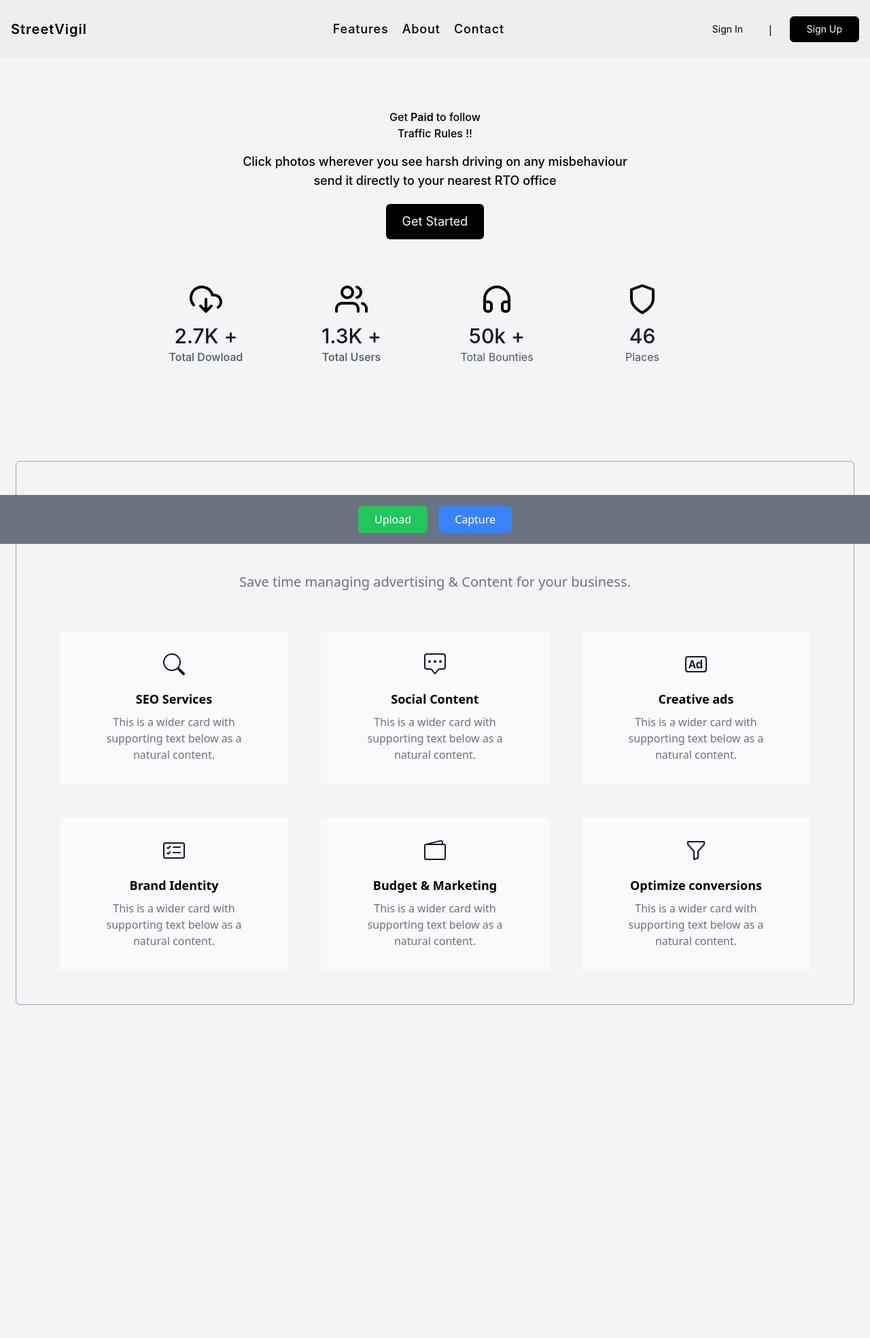
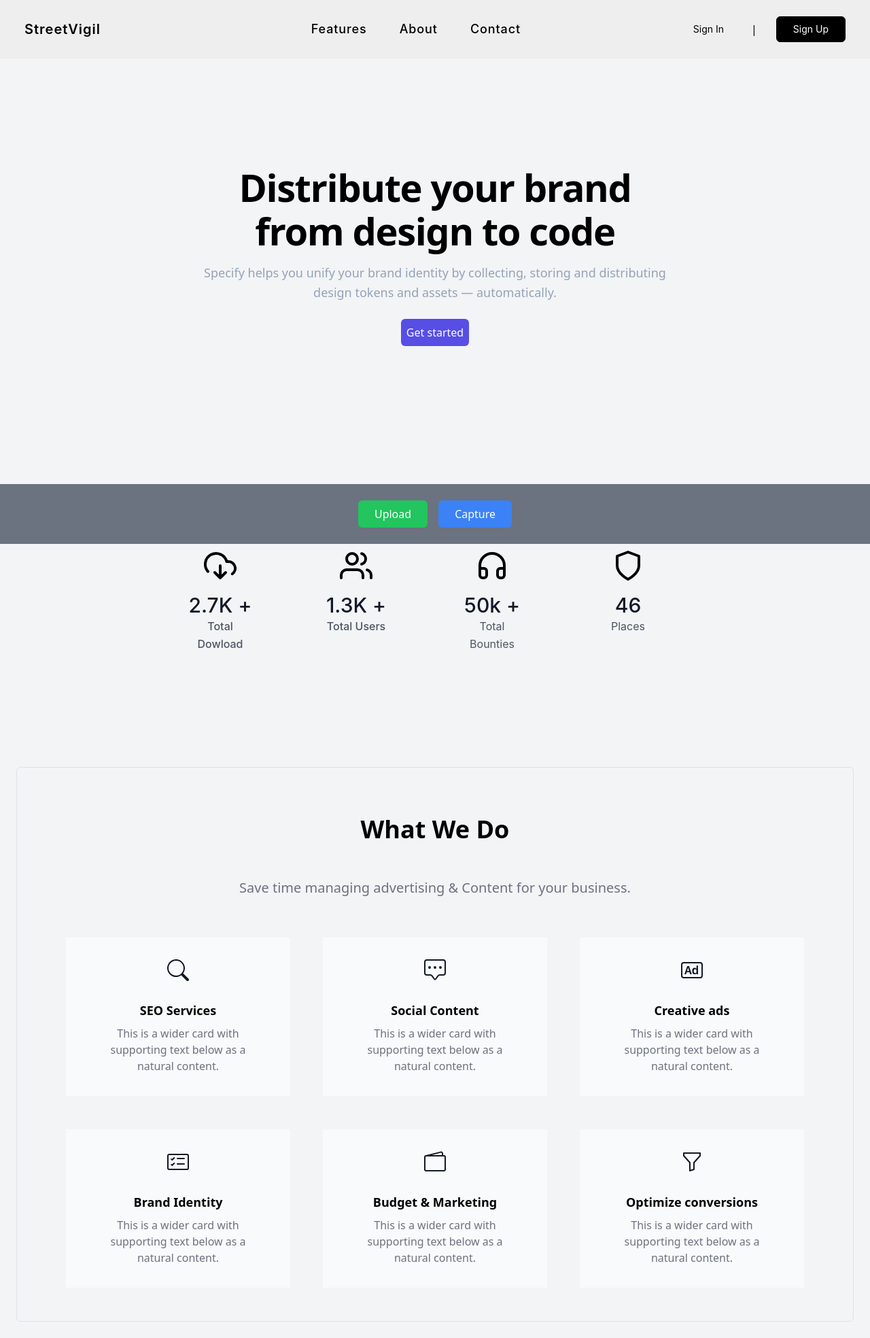
Before and after one commit to VedantS73/StreetVigil, a Django app: page /streetvigil/ in a window 1280 px wide. Shown: the whole page at 68% size. Before the commit the page ends 1478 px from the top, so only its background shows below. Run offline with Django 4.2, Linux system fonts and the light colour scheme; some libraries are stand-ins or nearby versions.

Commit message:
fixed templates

```diff
--- a/streetvigil/models.py
+++ b/streetvigil/models.py
@@ -24,7 +24,7 @@ class CapturedImage(models.Model):
     longitude = models.FloatField(null=True, blank=True)
     verified = models.BooleanField(default=False )
     status = models.CharField(max_length=4, default='P')
-    rewards = models.IntegerField(default=0)
+    rewards = models.FloatField(default=0)
     created_at = models.DateTimeField(default=timezone.now)
 
 
--- a/streetvigil/static/css/dist/styles.css
+++ b/streetvigil/static/css/dist/styles.css
@@ -711,6 +711,10 @@ video {
   margin-top: 0.5rem;
 }
 
+.mt-3 {
+  margin-top: 0.75rem;
+}
+
 .mt-32 {
   margin-top: 8rem;
 }
@@ -787,6 +779,27 @@ video {
   height: 50%;
 }
 
+.h-2\/3 {
+  height: 66.666667%;
+}
+
+.h-3\/4 {
+  height: 75%;
+}
+
+.h-\[80vh\] {
+  height: 80vh;
+}
+
+.h-fit {
+  height: -moz-fit-content;
+  height: fit-content;
+}
+
+.min-h-screen {
+  min-height: 100vh;
+}
+
 .w-1\/2 {
   width: 50%;
 }
@@ -795,50 +808,34 @@ video {
   width: 3rem;
 }
 
-.w-3\/5 {
-  width: 60%;
-}
-
 .w-4 {
   width: 1rem;
 }
 
+.w-4\/5 {
+  width: 80%;
+}
+
 .w-full {
   width: 100%;
 }
 
-.w-3\/4 {
-  width: 75%;
-}
-
-.w-\[20\%\] {
-  width: 20%;
-}
-
-.w-20 {
-  width: 5rem;
-}
-
-.w-\[50\%\] {
-  width: 50%;
-}
-
-.w-1\/5 {
-  width: 20%;
-}
-
-.w-2\/5 {
-  width: 40%;
-}
-
-.w-4\/5 {
-  width: 80%;
+.w-\[90vw\] {
+  width: 90vw;
+}
+
+.w-screen {
+  width: 100vw;
 }
 
 .max-w-4xl {
   max-width: 56rem;
 }
 
+.max-w-\[43rem\] {
+  max-width: 43rem;
+}
+
 .max-w-full {
   max-width: 100%;
 }
@@ -912,6 +914,10 @@ video {
   justify-content: space-around;
 }
 
+.gap-10 {
+  gap: 2.5rem;
+}
+
 .gap-3 {
   gap: 0.75rem;
 }
@@ -924,8 +930,12 @@ video {
   gap: 1.25rem;
 }
 
-.gap-10 {
-  gap: 2.5rem;
+.gap-20 {
+  gap: 5rem;
+}
+
+.gap-2 {
+  gap: 0.5rem;
 }
 
 .space-x-3 > :not([hidden]) ~ :not([hidden]) {
@@ -1078,6 +1079,10 @@ video {
   background-color: rgb(79 70 229 / var(--tw-bg-opacity));
 }
 
+.bg-indigo-600\/95 {
+  background-color: rgb(79 70 229 / 0.95);
+}
+
 .bg-red-500 {
   --tw-bg-opacity: 1;
   background-color: rgb(239 68 68 / var(--tw-bg-opacity));
@@ -1127,12 +1131,12 @@ video {
   padding: 2rem;
 }
 
-.p-3 {
-  padding: 0.75rem;
-}
-
-.p-10 {
-  padding: 2.5rem;
+.p-2 {
+  padding: 0.5rem;
+}
+
+.p-0 {
+  padding: 0px;
 }
 
 .px-10 {
@@ -1195,9 +1204,9 @@ video {
   padding-bottom: 2rem;
 }
 
-.py-10 {
-  padding-top: 2.5rem;
-  padding-bottom: 2.5rem;
+.py-5 {
+  padding-top: 1.25rem;
+  padding-bottom: 1.25rem;
 }
 
 .pb-2 {
@@ -1307,8 +1324,24 @@ video {
   line-height: 1.25;
 }
 
+.leading-loose {
+  line-height: 2;
+}
+
+.leading-5 {
+  line-height: 1.25rem;
+}
+
+.leading-10 {
+  line-height: 2.5rem;
+}
+
 .tracking-normal {
   letter-spacing: 0em;
+}
+
+.tracking-tight {
+  letter-spacing: -0.025em;
 }
 
 .tracking-wider {
@@ -1358,6 +1391,16 @@ video {
 .text-red-500 {
   --tw-text-opacity: 1;
   color: rgb(239 68 68 / var(--tw-text-opacity));
+}
+
+.text-slate-400 {
+  --tw-text-opacity: 1;
+  color: rgb(148 163 184 / var(--tw-text-opacity));
+}
+
+.text-slate-900 {
+  --tw-text-opacity: 1;
+  color: rgb(15 23 42 / var(--tw-text-opacity));
 }
 
 .text-transparent {
@@ -1395,6 +1438,12 @@ video {
   transition-duration: 150ms;
 }
 
+.transition-colors {
+  transition-property: color, background-color, border-color, text-decoration-color, fill, stroke;
+  transition-timing-function: cubic-bezier(0.4, 0, 0.2, 1);
+  transition-duration: 150ms;
+}
+
 .duration-300 {
   transition-duration: 300ms;
 }
@@ -1545,6 +1589,14 @@ video {
     height: 100vh;
   }
 
+  .md\:h-\[70vh\] {
+    height: 70vh;
+  }
+
+  .md\:min-h-screen {
+    min-height: 100vh;
+  }
+
   .md\:w-1\/2 {
     width: 50%;
   }
@@ -1581,8 +1625,16 @@ video {
     flex-direction: column;
   }
 
+  .md\:items-center {
+    align-items: center;
+  }
+
   .md\:gap-20 {
     gap: 5rem;
+  }
+
+  .md\:gap-5 {
+    gap: 1.25rem;
   }
 
   .md\:px-16 {
@@ -1590,18 +1642,45 @@ video {
     padding-right: 4rem;
   }
 
+  .md\:py-10 {
+    padding-top: 2.5rem;
+    padding-bottom: 2.5rem;
+  }
+
+  .md\:px-5 {
+    padding-left: 1.25rem;
+    padding-right: 1.25rem;
+  }
+
+  .md\:py-3 {
+    padding-top: 0.75rem;
+    padding-bottom: 0.75rem;
+  }
+
   .md\:pb-0 {
     padding-bottom: 0px;
   }
 
   .md\:pt-16 {
     padding-top: 4rem;
+  }
+
+  .md\:pt-8 {
+    padding-top: 2rem;
   }
 
   .md\:text-2xl {
     font-size: 1.5rem;
     line-height: 2rem;
   }
+
+  .md\:text-\[3\.5rem\] {
+    font-size: 3.5rem;
+  }
+
+  .md\:leading-\[4rem\] {
+    line-height: 4rem;
+  }
 }
 
 @media (min-width: 1024px) {
@@ -1632,9 +1715,13 @@ video {
     padding-right: 1.5rem;
   }
 
-  .lg\:text-lg {
-    font-size: 1.125rem;
-    line-height: 1.75rem;
+  .lg\:py-0 {
+    padding-top: 0px;
+    padding-bottom: 0px;
+  }
+
+  .lg\:pt-0 {
+    padding-top: 0px;
   }
 }
 
--- a/streetvigil/templates/base.html
+++ b/streetvigil/templates/base.html
@@ -6,6 +6,7 @@
 		<meta charset="UTF-8">
 		<meta name="viewport" content="width=device-width, initial-scale=1.0">
 		<meta http-equiv="X-UA-Compatible" content="ie=edge">
+		<link href="https://cdn.jsdelivr.net/npm/bootstrap@5.3.2/dist/css/bootstrap.min.css" rel="stylesheet" integrity="sha384-T3c6CoIi6uLrA9TneNEoa7RxnatzjcDSCmG1MXxSR1GAsXEV/Dwwykc2MPK8M2HN" crossorigin="anonymous">
 		{% tailwind_css %}
 	</head>
 
@@ -54,5 +55,6 @@
 			</div>
 		</nav>
 		{% block body %} {% endblock %}
+		<script src="https://cdn.jsdelivr.net/npm/bootstrap@5.3.2/dist/js/bootstrap.bundle.min.js" integrity="sha384-C6RzsynM9kWDrMNeT87bh95OGNyZPhcTNXj1NW7RuBCsyN/o0jlpcV8Qyq46cDfL" crossorigin="anonymous"></script>
 	</body>
 </html>
--- a/streetvigil/templates/index.html
+++ b/streetvigil/templates/index.html
@@ -2,7 +2,7 @@
 
 {% block body %}
     <!-- Content -->
-    <div class="container mx-auto mt-16 p-4">
+    <div class=" mx-auto mt-16 p-4">
         {% if user.is_authenticated %}
         <div class="grid grid-cols-1 md:grid-cols-2 gap-4">
 
@@ -20,9 +20,9 @@
         </div>
 
         <div class="flex justify-center mt-8">
-            <button onclick="filterReports('approved')" class="bg-white py-2 px-6 rounded-md mx-2 w-full">Approved</button>
-            <button onclick="filterReports('pending')" class="bg-white py-2 px-6 rounded-md mx-2 w-full">Pending</button>
-            <button onclick="filterReports('rejected')" class="bg-white py-2 px-6 rounded-md mx-2 w-full">Rejected</button>
+            <button onclick="filterReports('approved')" class="bg-white py-2 px-6 rounded-md mx-2 w-full">Approved  {{approved}} </button>
+            <button onclick="filterReports('pending')" class="bg-white py-2 px-6 rounded-md mx-2 w-full">Pending {{pending}}</button>
+            <button onclick="filterReports('rejected')" class="bg-white py-2 px-6 rounded-md mx-2 w-full">Rejected  {{rejected}}</button>
         </div>
 
         <!-- Display Filtered Reports -->
@@ -31,15 +31,23 @@
             <!-- You may use JavaScript to fetch and update the reports dynamically -->
         </div>
         {% else %}
-        <div class="flex pt-20 justify-center items-center flex-col gap-5">
+        <div class="flex lg:pt-0 md:pt-8 h-full justify-center items-center flex-col gap-10 ">
       <div class="flex flex-col justify-center items-center gap-4">
+        <section class=" py-5 bmd:py-10 lg:py-0 flex md:items-center md:h-[70vh] h-3/4 justify-center ">
+            <div class="mx-auto max-w-[43rem]">
+              <div class="text-center">
 
-          <p class="header font-medium text-center font-Inter">Get <span class="font-semibold"> Paid </span> to follow <br/> Traffic Rules !!</p>
+                <h1 class="mt-3 md:text-[3.5rem] text-3xl leading-10 font-bold md:leading-[4rem] tracking-tight text-black">Distribute your brand from&nbsp;design to code</h1>
+                <p class="mt-3 text-lg leading-relaxed text-slate-400">Specify helps you unify your brand identity by collecting, storing and distributing design tokens and assets — automatically.</p>
+              </div>
 
-          <p class="text-center lg:text-lg text-sm font-Inter font-medium">Click photos wherever you see harsh driving on any misbehaviour <br/>send it directly to your nearest RTO office</p>
+              <div class="mt-6 flex items-center justify-center gap-4">
+                <a href={} class="transform rounded-md bg-indigo-600/95 md:px-5 md:py-3 p-2 font-medium text-white transition-colors hover:bg-indigo-700">Get started </a>
+              </div>
+            </div>
+          </section>
         </div>
         <div>
-         <button class="bg-black px-6 py-3 text-lg text-white font-Inter  rounded-md hover:scale-110    transition-all duration-500 ease-in-out"> Get Started </button>
         </div>
 
         <section class="text-gray-600 body-font max-w-4xl w-full">
--- a/streetvigil/views.py
+++ b/streetvigil/views.py
@@ -19,11 +19,32 @@ def index(request):
         total_reports = user_reports.count()
         total_points = request.user.points
 
+        pending = CapturedImage.objects.filter(status='P', reported_by=request.user).count()
+        approved = CapturedImage.objects.filter(status='A', reported_by=request.user).count()
+        rejected = CapturedImage.objects.filter(status='R', reported_by=request.user).count()
+
         context = {
             'total_reports': total_reports,
             'total_points': total_points,
             'user_reports': user_reports,
+            'pending': pending,
+            'approved': approved,
+            'rejected': rejected
         }
+    elif request.user.username == 'admin':
+        pending = CapturedImage.objects.filter(status='P').count()
+        approved = CapturedImage.objects.filter(status='A').count()
+        rejected = CapturedImage.objects.filter(status='R').count()
+
+        context = {
+            'total_reports': total_reports,
+            'total_points': total_points,
+            'user_reports': user_reports,
+            'pending': pending,
+            'approved': approved,
+            'rejected': rejected
+        }
+
     return render(request, 'index.html', context)
 
 def login_view(request):
@@ -209,6 +230,21 @@ def police(request):
     return render(request, 'police_dashboard/policed.html', context)
 
 def crime_report(request, crime_id):
+    if request.method == "POST" :
+        obj =  CapturedImage.objects.get(id =  crime_id)
+        actionType = request.POST.get('action')
+        print('action type is ',actionType)
+        if(actionType == 'accept') :
+            rewards = request.POST.get('creditRupees')
+            obj.rewards = rewards
+            obj.status = 'A'
+            obj.verified = True
+            obj.save()
+        if(actionType == 'reject') :
+            obj.status = 'R'
+            obj.verified =  True
+            obj.save()
+        return render(request , 'index.html')
     crime_event = get_object_or_404(CapturedImage, id=crime_id)
 
     # Create Folium map and add marker for crime location
```
Also changed, not shown: other parts of streetvigil/static/css/dist/styles.css (+55 -68 lines), streetvigil/templates/capture.html (+11 -7 lines), streetvigil/templates/police_dashboard/crime_report.html (+18 -6 lines), db.sqlite3, media/captured_images/Screenshot_2023-12-31_214036.png (added), media/captured_images/Screenshot_2023-12-31_214036_7QV2Usr.png (added), media/captured_images/Screenshot_2023-12-31_214036_o2yp3Ys.png (added), media/captured_images/captured_image.png (added), streetvigil/migrations/0008_alter_capturedimage_rewards.py (added).
